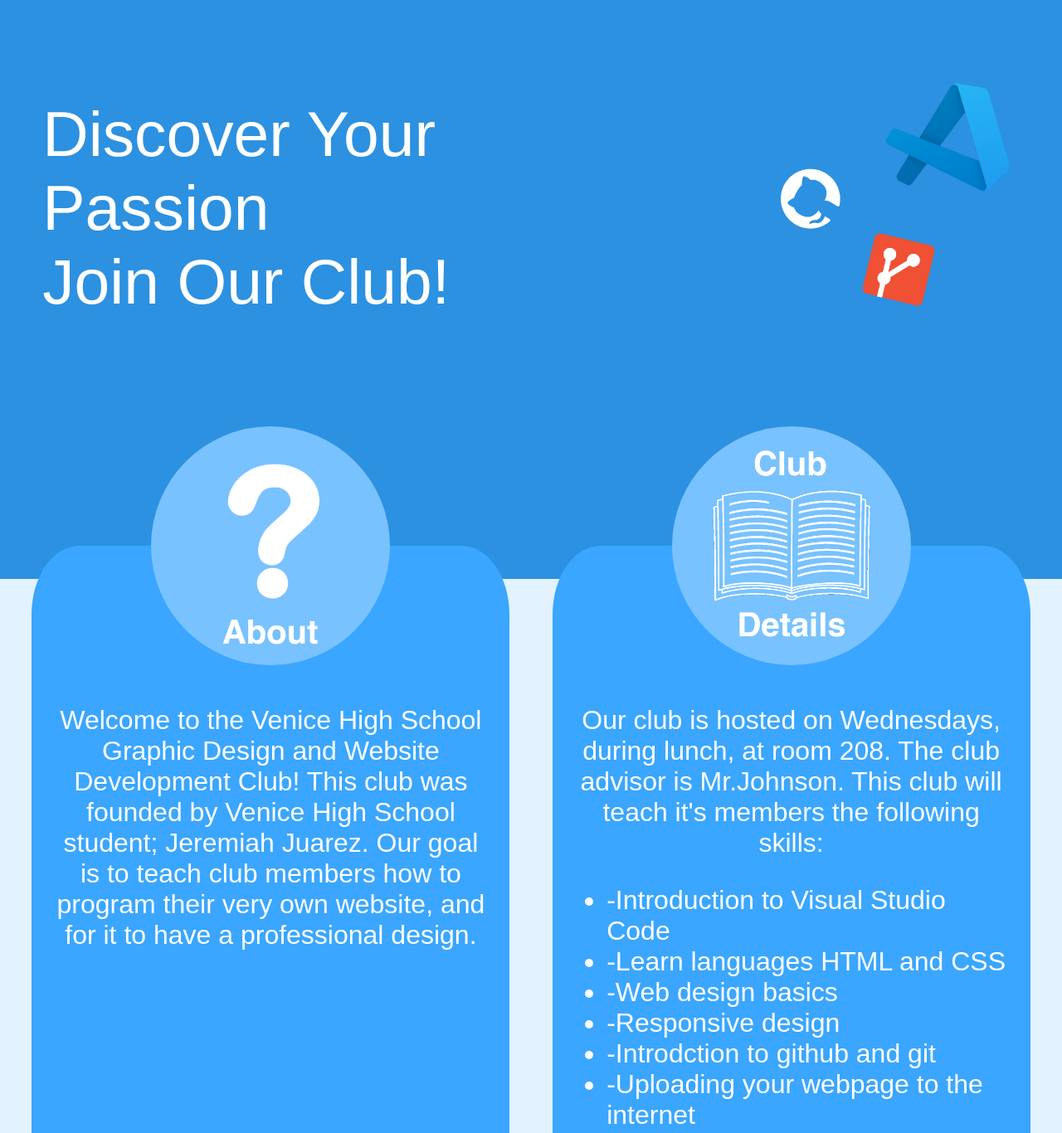
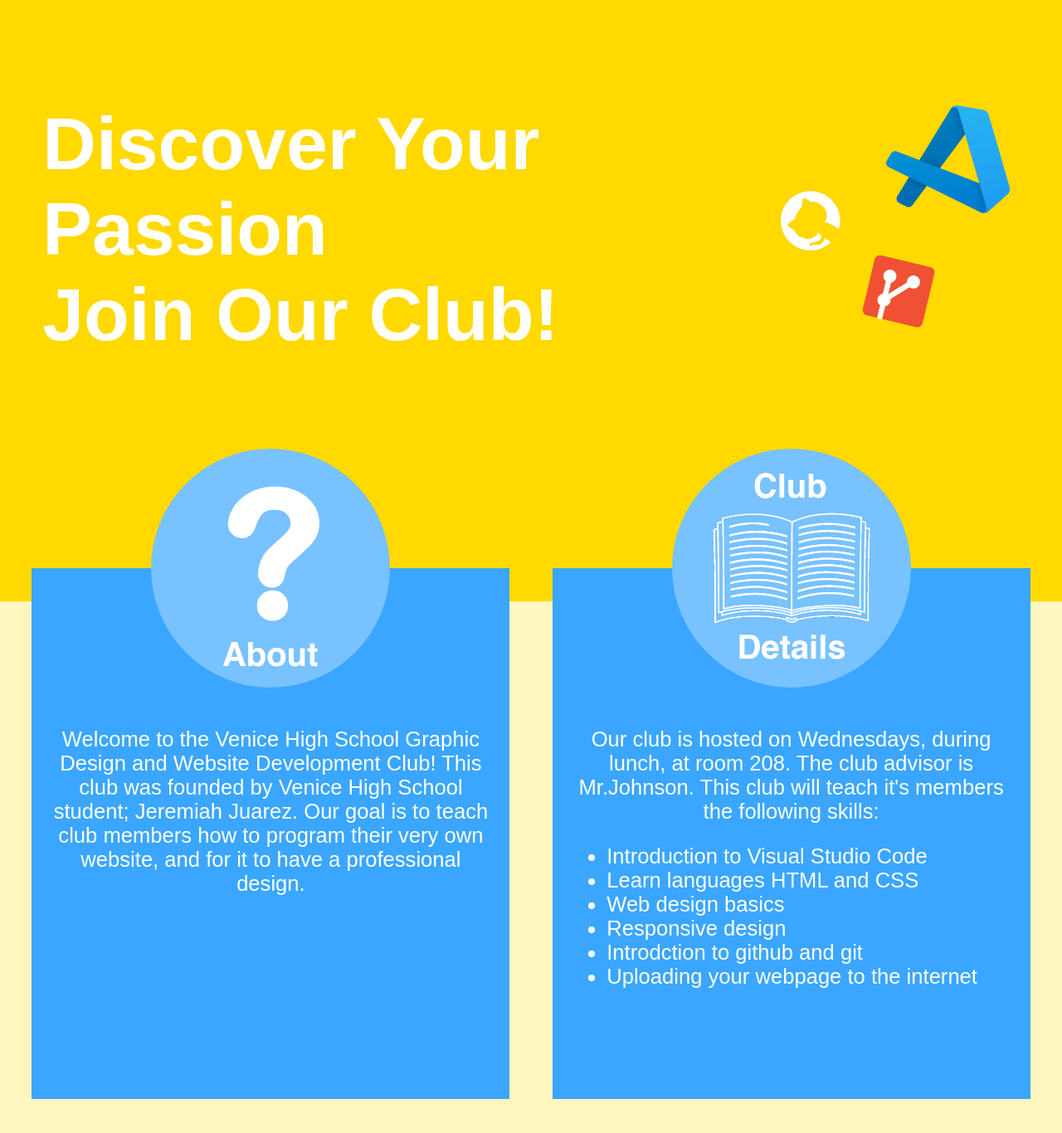
Before and after one commit to MightyFine001/VHS-Web-Development, a plain HTML site: page index.html in a window 1280 px wide. Shown: the part 120-1486 px from the top of the page at 83% size. Drawn offline with Linux system fonts and the light colour scheme.

Commit message:
Color Adjustments

```diff
--- a/home.css
+++ b/home.css
@@ -1,7 +1,9 @@
 body{
     margin:0 0 0 0;
     overflow-x: hidden;
-    background-color: rgb(226, 242, 255);
+    background-color: rgb(255, 245, 190);
+    height:auto;
+    min-height:100vh;
 }
 .header {
     display: flex;
@@ -10,7 +12,7 @@ body{
     background-repeat: no-repeat;
     width:100%;
     justify-content: space-between;
-    background-color:rgb(44,145,225) ;
+    background-color:rgb(255, 217, 0) ;
     padding-bottom:10vw;
 }
 .headtitle {
@@ -18,8 +20,9 @@ body{
     text-align: left;
     align-self: center;
     font-family:Arial;
-    font-size: clamp(20px,6vw,90px);
-    color:rgb(255, 255, 255);
+    font-size: clamp(20px,7vw,90px);
+    font-weight: bold;
+    color:white;
     width:50vw;
     animation: EaseIn 0.5s ease-in-out forwards;
  opacity:0;
@@ -68,10 +71,9 @@ align-self: center;
  transform: translateY(20px);
  margin:-5vh 2vw 10vh 2vw;
  width:45vw;
- height:65vw;
- min-height: 350px;
+ height:50vw;
+ min-height: 250px;
 position: relative;
-border-radius: 10%;
 
 }
 .images {
@@ -107,7 +109,7 @@ to {
    margin-top:1vw;
     justify-self:center;
     font-family:Arial;
-    font-size:  clamp(13px,2.5vw,90px);
+    font-size:  clamp(10px,2vw,90px);
     color:white;
     padding:2vw;
     position:absolute;
@@ -120,7 +122,7 @@ ul {
 footer {
     background-color: rgb(58, 166, 255) ;
     width:100%;
-    height:6vh;
+    height:6vw;
     min-height:50px;
     display:flex;
     flex-direction: row;
@@ -139,7 +141,7 @@ footer {
     right:2vw;
     aspect-ratio: 1/1;
     height:5vw;
-    max-height: 40px;
+    max-height: 80px;
     min-height: 20px;
     margin-right:2vw;
     transition: transform 0.5s ease-out;
--- a/index.html
+++ b/index.html
@@ -37,12 +37,12 @@
             The club advisor is Mr.Johnson.
             This club will teach it's members the following skills:
             <ul>
-                <li>-Introduction to Visual Studio Code</li>
-                <li>-Learn languages HTML and CSS</li>
-                <li>-Web design basics</li>
-                <li>-Responsive design</li>
-                <li>-Introdction to github and git</li>
-                <li>-Uploading your webpage to the internet</li>
+                <li>Introduction to Visual Studio Code</li>
+                <li>Learn languages HTML and CSS</li>
+                <li>Web design basics</li>
+                <li>Responsive design</li>
+                <li>Introdction to github and git</li>
+                <li>Uploading your webpage to the internet</li>
             </ul>
 
         </div>
```
